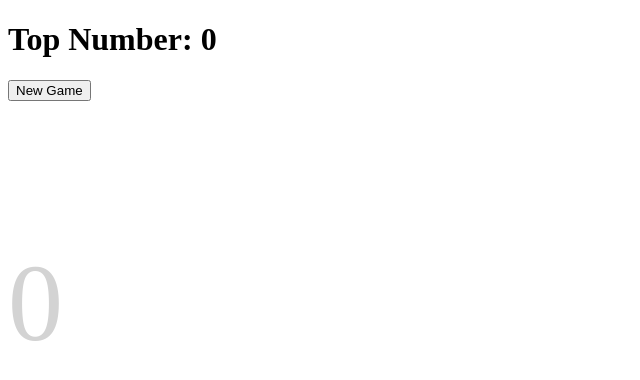
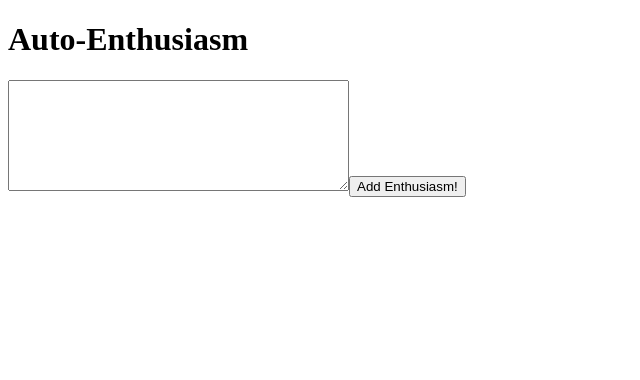
Before and after one commit to DipayanSenGupta/wieruch, a React (Create React App) app: page / in a window 1280 px wide. Shown: the top 380 px of the page, without its empty margins (0-640 px from the left). Built offline with nearby package versions, Linux system fonts and the light colour scheme.

Commit message:
ComponentWillUnmount trigger on removal of compnent

```diff
--- /dev/null
+++ b/src/enthusism/Enthused.js
@@ -0,0 +1,20 @@
+import React from 'react';
+
+export class Enthused extends React.Component {
+  componentWillUnmount(prevProps,prevState){
+    clearInterval(this.interval);
+  }
+  componentDidMount() {
+    this.interval = setInterval(() => {
+      this.props.addText('!');
+    }, 15);
+  }
+
+  render() {
+    return (
+      <button onClick={this.props.toggle}>
+        Stop!
+      </button>
+    );
+  }
+}
--- /dev/null
+++ b/src/enthusism/EnthusedParent.js
@@ -0,0 +1,62 @@
+import React from 'react';
+import { Enthused } from './Enthused';
+
+export class EnthusedParent extends React.Component {
+  constructor(props) {
+    super(props);
+
+    this.state = {
+      enthused: false,
+      text: ''
+    };
+
+    this.toggleEnthusiasm = this.toggleEnthusiasm.bind(this);
+    this.addText = this.addText.bind(this);
+    this.handleChange = this.handleChange.bind(this);
+  }
+
+  toggleEnthusiasm() {
+    this.setState({
+      enthused: !this.state.enthused
+    });
+  }
+
+  setText(text) {
+    this.setState({ text: text });
+  }
+
+  addText(newText) {
+    let text = this.state.text + newText;
+    this.setState({ text: text });
+  }
+
+  handleChange(e) {
+    this.setText(e.target.value);
+  }
+
+  render() {
+    let button;
+    if (this.state.enthused) {
+      button = (
+        <Enthused toggle={this.toggleEnthusiasm} addText={this.addText} />
+      );
+    } else {
+      button = (
+        <button onClick={this.toggleEnthusiasm}>
+          Add Enthusiasm!
+        </button>
+      );
+    }
+
+    return (
+      <div>
+        <h1>Auto-Enthusiasm</h1>
+        <textarea rows="7" cols="40" value={this.state.text}
+          onChange={this.handleChange}>
+        </textarea>
+        {button}
+        <h2>{this.state.text}</h2>
+      </div>
+    );
+  }
+}
--- a/src/index.js
+++ b/src/index.js
@@ -1,10 +1,10 @@
 import React from 'react';
 import ReactDOM from 'react-dom';
-import {NumberGame} from "./numberGame/NumberGame";
+import {EnthusedParent} from "./enthusism/EnthusedParent";
 
 
 
 ReactDOM.render(
-    <NumberGame />,
+    <EnthusedParent />,
     document.getElementById('root')
   );
```
